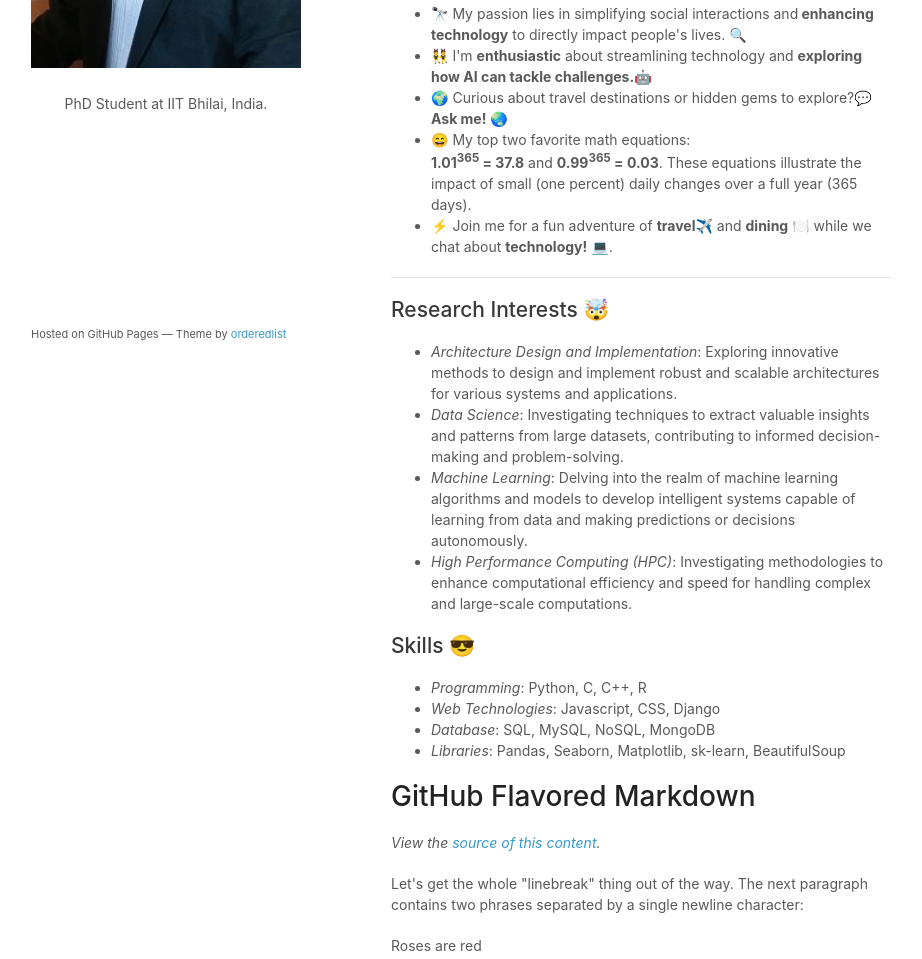
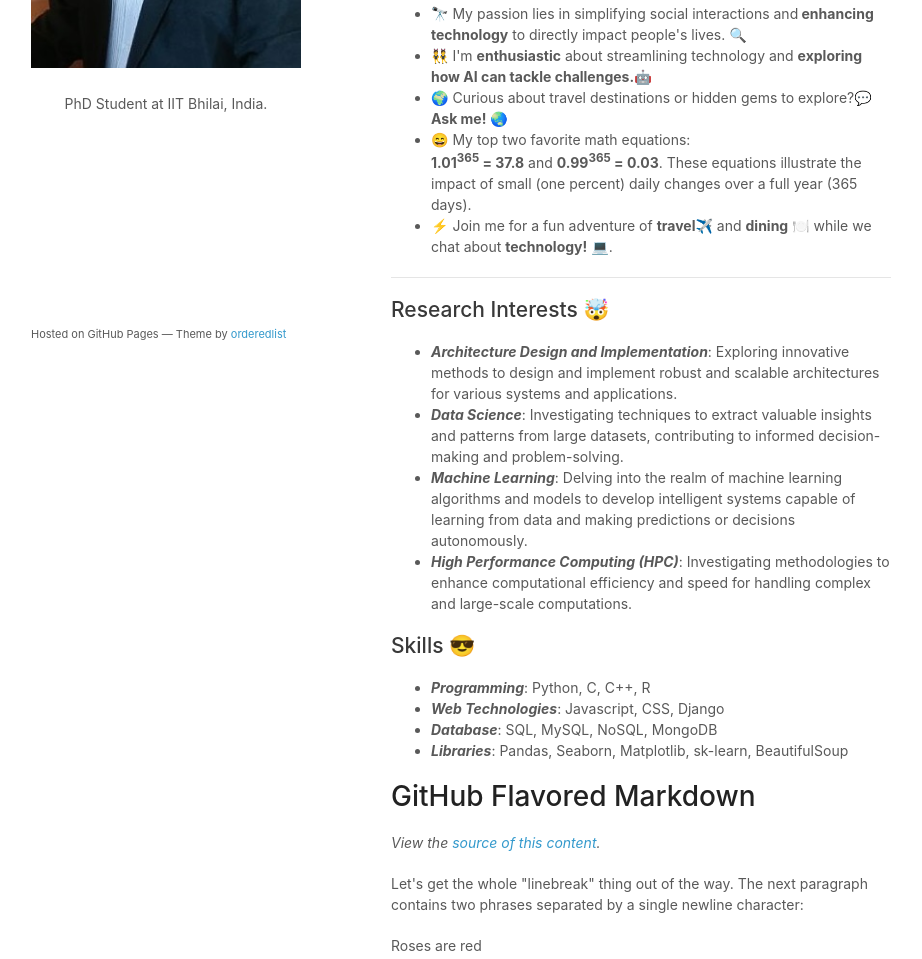
Before and after one commit to vhsathawane/vhsathawane.github.io, a plain HTML site: page index.html in a window 1280 px wide. Shown: the part 387-1346 px from the top of the page, without its empty margins (179-1101 px from the left). Drawn offline with Linux system fonts and the light colour scheme.

Commit message:
Update index.html

```diff
--- a/index.html
+++ b/index.html
@@ -57,17 +57,17 @@
   <hr>
   <h2 id="research-interests-">Research Interests 🤯</h2>
   <ul>
-    <li><em>Architecture Design and Implementation</em>: Exploring innovative methods to design and implement robust and scalable architectures for various systems and applications.</li>
-    <li><em>Data Science</em>: Investigating techniques to extract valuable insights and patterns from large datasets, contributing to informed decision-making and problem-solving.</li>
-    <li><em>Machine Learning</em>: Delving into the realm of machine learning algorithms and models to develop intelligent systems capable of learning from data and making predictions or decisions autonomously.</li>
-    <li><em>High Performance Computing (HPC)</em>: Investigating methodologies to enhance computational efficiency and speed for handling complex and large-scale computations.</li>
+    <li><b><em>Architecture Design and Implementation</em></b>: Exploring innovative methods to design and implement robust and scalable architectures for various systems and applications.</li>
+    <li><b><em>Data Science</em></b>: Investigating techniques to extract valuable insights and patterns from large datasets, contributing to informed decision-making and problem-solving.</li>
+    <li><b><em>Machine Learning</em></b>: Delving into the realm of machine learning algorithms and models to develop intelligent systems capable of learning from data and making predictions or decisions autonomously.</li>
+    <li><b><em>High Performance Computing (HPC)</em></b>: Investigating methodologies to enhance computational efficiency and speed for handling complex and large-scale computations.</li>
   </ul>
   <h2 id="skills-">Skills 😎</h2>
   <ul>
-    <li><em>Programming</em>: Python, C, C++, R</li>
-    <li><em>Web Technologies</em>: Javascript, CSS, Django</li>
-    <li><em>Database</em>: SQL, MySQL, NoSQL, MongoDB</li>
-    <li><em>Libraries</em>: Pandas, Seaborn, Matplotlib, sk-learn, BeautifulSoup</li>
+    <li><b><em>Programming</em></b>: Python, C, C++, R</li>
+    <li><b><em>Web Technologies</em></b>: Javascript, CSS, Django</li>
+    <li><b><em>Database</em></b>: SQL, MySQL, NoSQL, MongoDB</li>
+    <li><b><em>Libraries</em></b>: Pandas, Seaborn, Matplotlib, sk-learn, BeautifulSoup</li>
   </ul>
 
 
```
